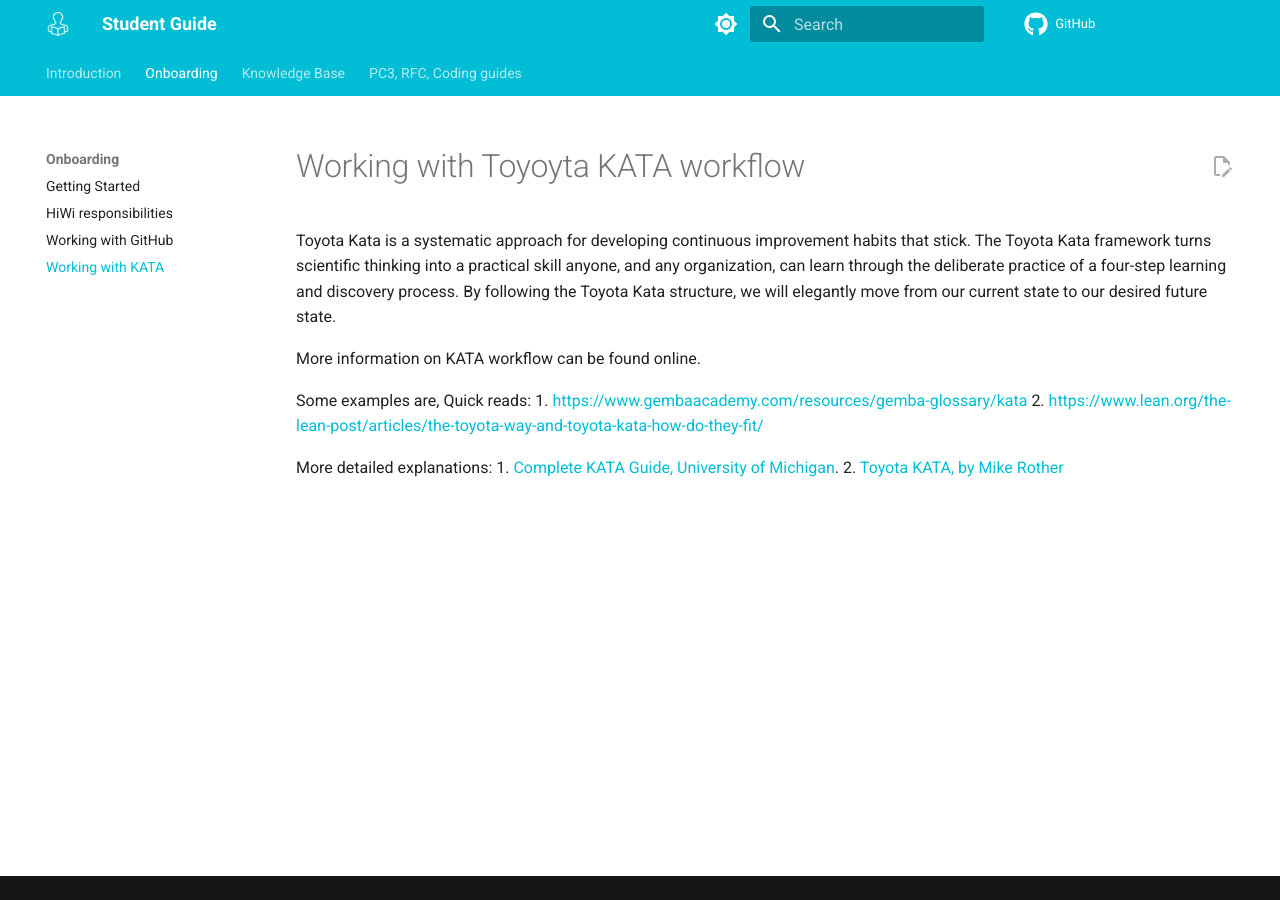
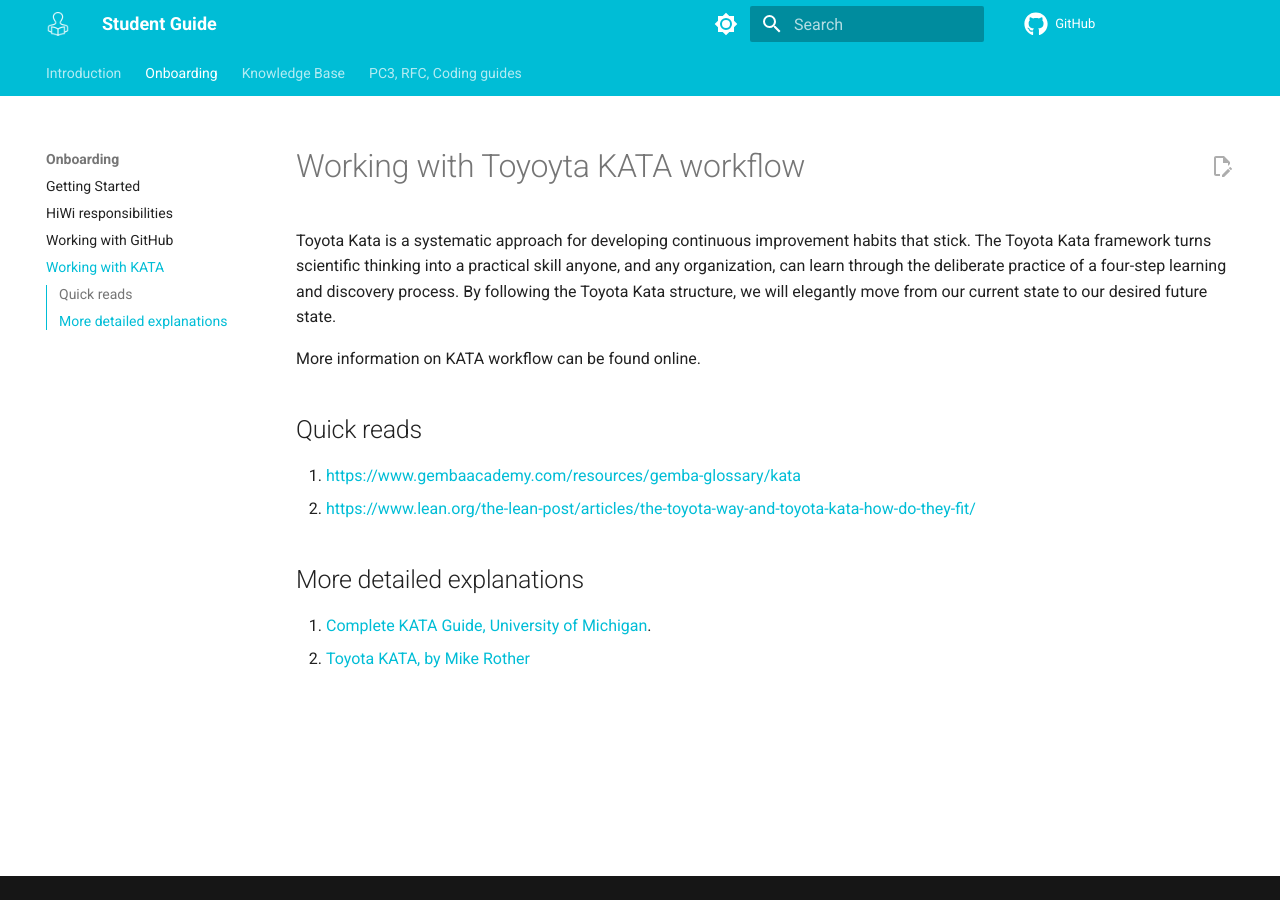
Before and after one commit to josephhuang08/student-guide, an MkDocs documentation site: the page built from docs/content-onboarding/KATA.md, in a window 1280 px wide. Built offline with MkDocs 1.6.1 and Material for MkDocs 9.7.7, drawn with Linux system fonts in a browser that asks for light colours; comment, search, counter and statistics services are not loaded.

Commit message:
reformat KATA content

```diff
--- a/docs/content-onboarding/KATA.md
+++ b/docs/content-onboarding/KATA.md
@@ -4,11 +4,12 @@ Toyota Kata is a systematic approach for developing continuous improvement habit
 
 More information on KATA workflow can be found online.
 
-Some examples are,
-Quick reads:
-    1. https://www.gembaacademy.com/resources/gemba-glossary/kata
-    2. https://www.lean.org/the-lean-post/articles/the-toyota-way-and-toyota-kata-how-do-they-fit/
+## Quick reads
 
-More detailed explanations:
-    1. [Complete KATA Guide, University of Michigan](http://www-personal.umich.edu/~mrother/Handbook/Practice_Guide.pdf).
-    2. [Toyota KATA, by Mike Rother](https://books.google.de/books?id=rFDq1DYprzYC&printsec=frontcover&redir_esc=y#v=onepage&q&f=false)
+1. https://www.gembaacademy.com/resources/gemba-glossary/kata
+2. https://www.lean.org/the-lean-post/articles/the-toyota-way-and-toyota-kata-how-do-they-fit/
+
+## More detailed explanations
+
+1. [Complete KATA Guide, University of Michigan](http://www-personal.umich.edu/~mrother/Handbook/Practice_Guide.pdf).
+2. [Toyota KATA, by Mike Rother](https://books.google.de/books?id=rFDq1DYprzYC&printsec=frontcover&redir_esc=y#v=onepage&q&f=false)
```
